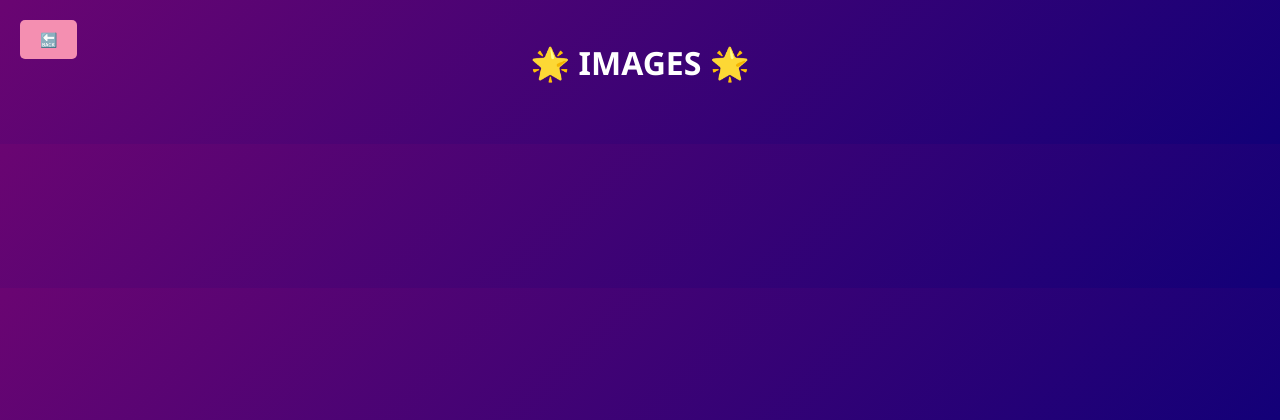
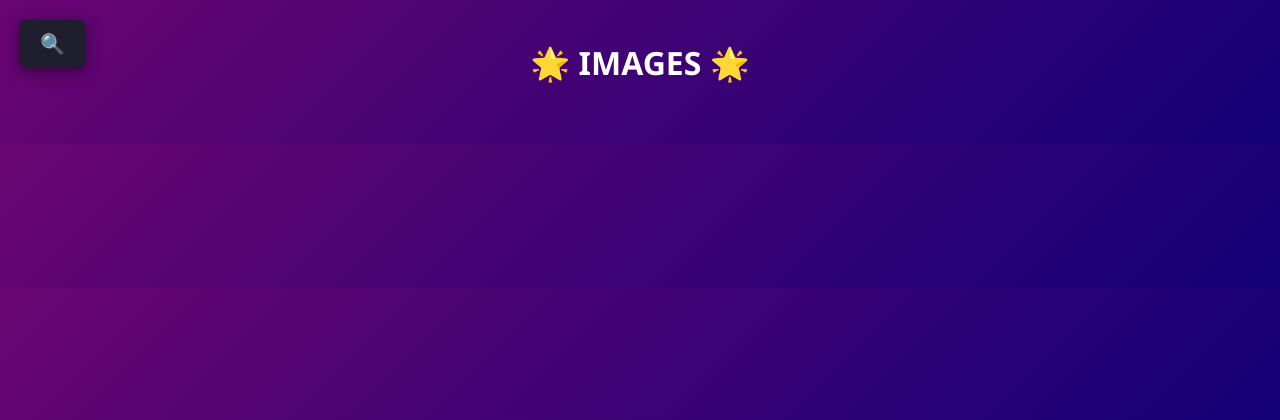
Before and after one commit to LauraC360/ImageSearch_WebApp, a Flask app: page / in a window 1280 px wide. Shown: the top 420 px of the page. Run offline with Flask 3, Linux system fonts and the light colour scheme; data that the repository does not hold is empty.

Commit message:
fix buttons size

```diff
--- a/templates/images.html
+++ b/templates/images.html
@@ -26,11 +26,12 @@
         }
         .top-buttons a {
             padding: 10px 20px;
-            background: #f48fb1;
+            background: #1e1e2f;
+            box-shadow: 0 4px 15px rgba(0,0,0,0.5);
             color: white;
             border: none;
             border-radius: 5px;
-            font-size: 14px;
+            font-size: 20px;
             text-decoration: none;
             display: inline-flex;
             align-items: center;
@@ -87,7 +88,7 @@
 </head>
 <body>
     <div class="top-buttons">
-        <a href="https://imagesearch-webapp-bcg9c9abcshug6ck.westeurope-01.azurewebsites.net">🔙</a>
+        <a href="https://imagesearch-webapp-bcg9c9abcshug6ck.westeurope-01.azurewebsites.net/search">🔍</a>
     </div>
     <h1>🌟 IMAGES 🌟</h1>
     <div class="gallery">
--- a/templates/search.html
+++ b/templates/search.html
@@ -14,11 +14,12 @@
         }
         .top-buttons a {
             padding: 10px 20px;
-            background: #f48fb1;
+            background: #1e1e2f;
+            box-shadow: 0 4px 15px rgba(0,0,0,0.5);
             color: white;
             border: none;
             border-radius: 5px;
-            font-size: 14px;
+            font-size: 20px;
             text-decoration: none;
             display: inline-flex;
             align-items: center;
--- a/templates/search_results.html
+++ b/templates/search_results.html
@@ -26,11 +26,12 @@
         }
         .top-buttons a {
             padding: 10px 20px;
-            background: #f48fb1;
+            background: #1e1e2f;
+            box-shadow: 0 4px 15px rgba(0,0,0,0.5);
             color: white;
             border: none;
             border-radius: 5px;
-            font-size: 14px;
+            font-size: 20px;
             text-decoration: none;
             display: inline-flex;
             align-items: center;
```
